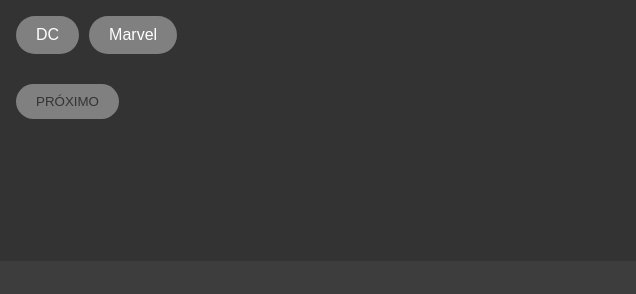
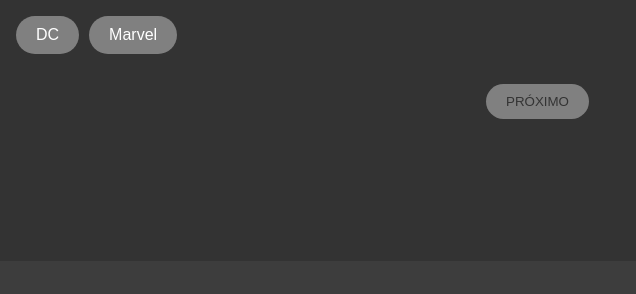
Before and after one commit to agostinacorbalan/taller---landing, a plain HTML site: page tp2/onboarding.html in a window 1280 px wide. Shown: the part 531-825 px from the top of the page, 644-1280 px from the left. Drawn offline with Linux system fonts and the light colour scheme.

Commit message:
Update onboarding.css

```diff
--- a/tp2/onboarding.css
+++ b/tp2/onboarding.css
@@ -81,6 +81,7 @@ main.contenedor {
 }
 
 #boton-proximo {
+    margin-left: 470px;
     background-color: grey;
     color: #333;
     border: none;
```
